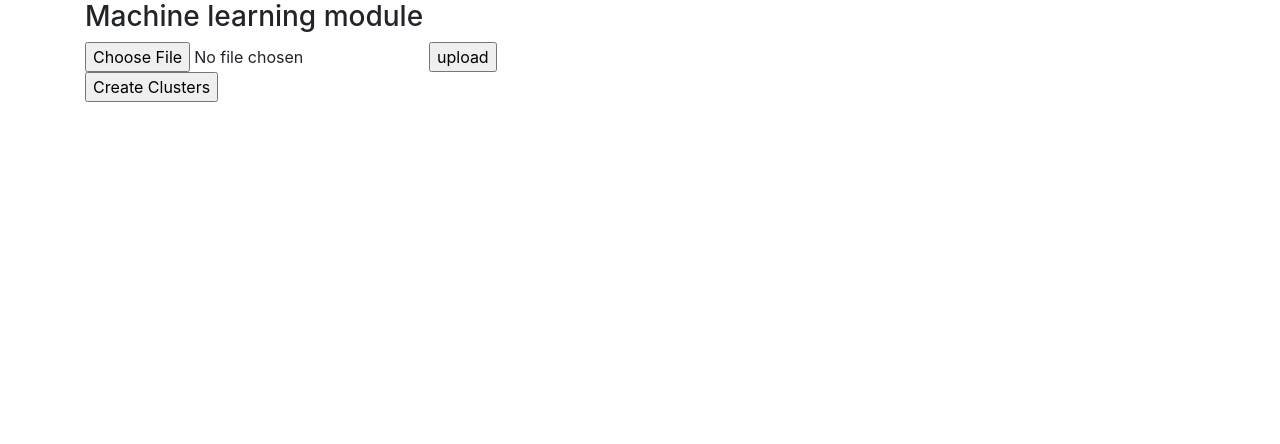
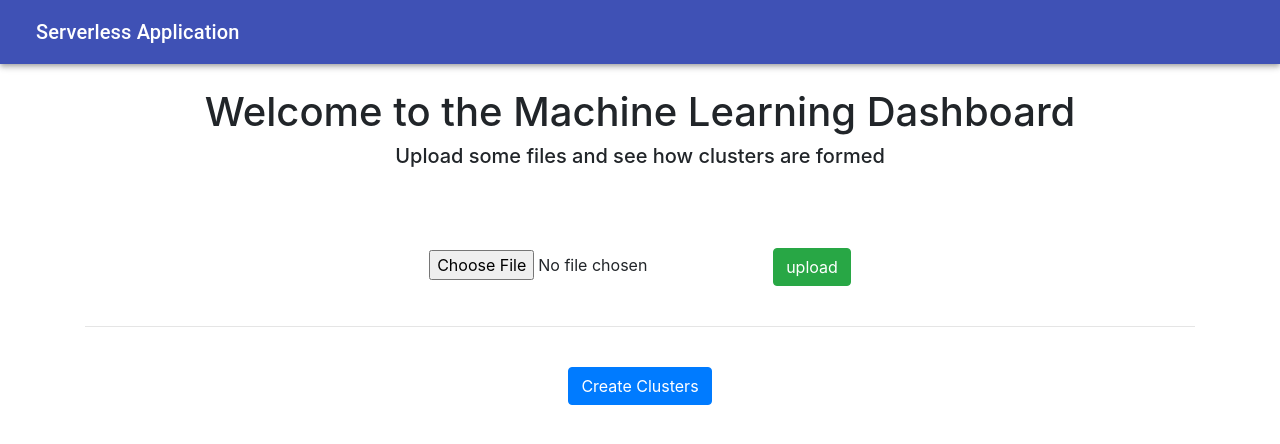
Before and after one commit to yashshah-17/Serverless-Student-Portal, a React (Create React App) app: page /machinelearning in a window 1280 px wide. Shown: the top 444 px of the page. Built offline with nearby package versions, Linux system fonts and the light colour scheme; what aws-amplify, aws-amplify-react would draw is missing.

Commit message:
Modified UI for machine learning module

```diff
--- a/src/components/MachineLearning/MachineLearning.js
+++ b/src/components/MachineLearning/MachineLearning.js
@@ -1,24 +1,36 @@
 import React from "react";
+import NavHeader from "../Navbar/NavHeader";
 
 function MachineLearning() {
 
 
+  return (
+    <div>
+       <NavHeader />
 
+    <div className="container">
+      <br/>
+      <h1 align="center">Welcome to the Machine Learning Dashboard</h1>
+      <h5 align="center">Upload some files and see how clusters are formed</h5>
 
-  return (
-    <div className="container">
-      <h3>Machine learning module</h3>
+      <br/><br/><br/>
+      <center>
+        <form method="post" action="https://us-central1-instant-grove-279600.cloudfunctions.net/uploadFile" enctype="multipart/form-data">
+            <input type="file" id="file" name="file"></input>
+            <input type="submit" className="btn btn-success" value="upload"></input>
+        </form>
+      </center>
 
-      <form method="post" action="https://us-central1-instant-grove-279600.cloudfunctions.net/uploadFile" enctype="multipart/form-data">
-          <input type="file" id="file" name="file"></input>
-          <input type="submit" value="upload"></input>
-      </form>
+      <br/>
+      <hr/>
+      <br/>
+      <center>
+        <form method="post" action="https://us-central1-instant-grove-279600.cloudfunctions.net/formClusters">
+          <input type="submit" className="btn btn-primary" value="Create Clusters"></input>
+        </form>
+      </center>
 
-      <form method="post" action="https://us-central1-instant-grove-279600.cloudfunctions.net/formClusters">
-        <input type="submit" value="Create Clusters"></input>
-      </form>
-
-
+      </div>
     </div>
   );
 }
```
Also changed, not shown: 1 other file (tests, documents, lock files or other folders).
